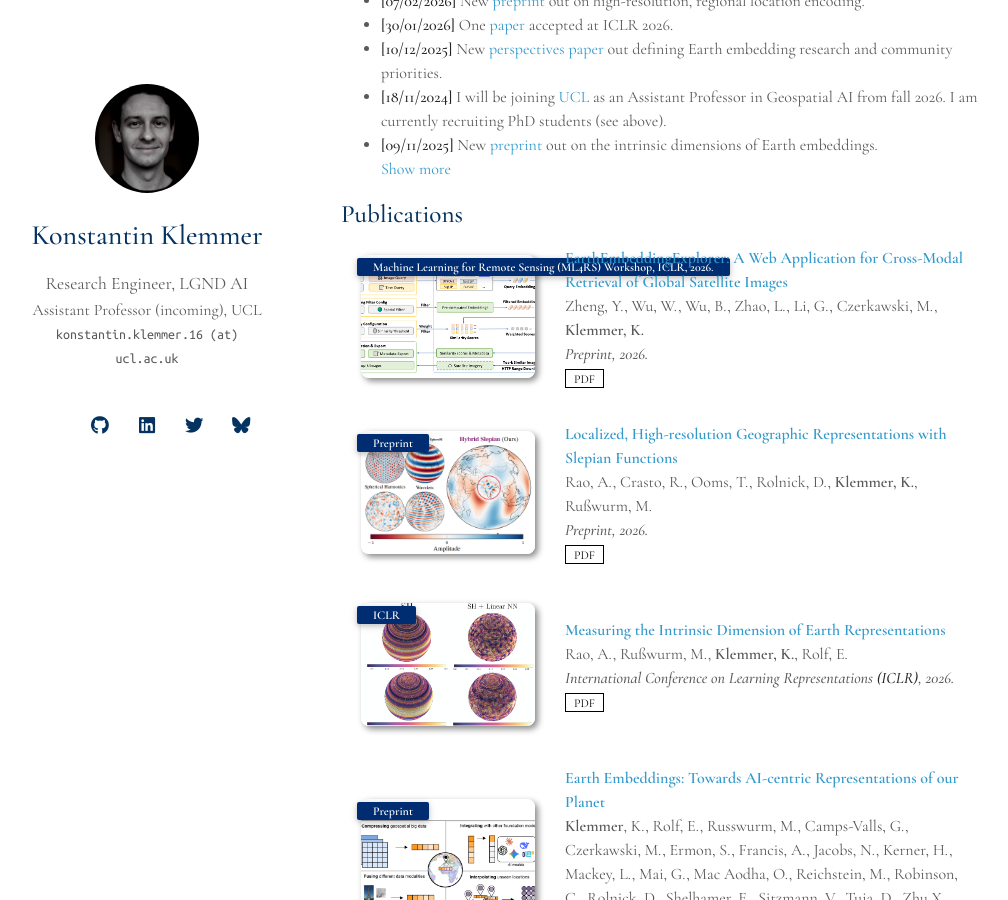
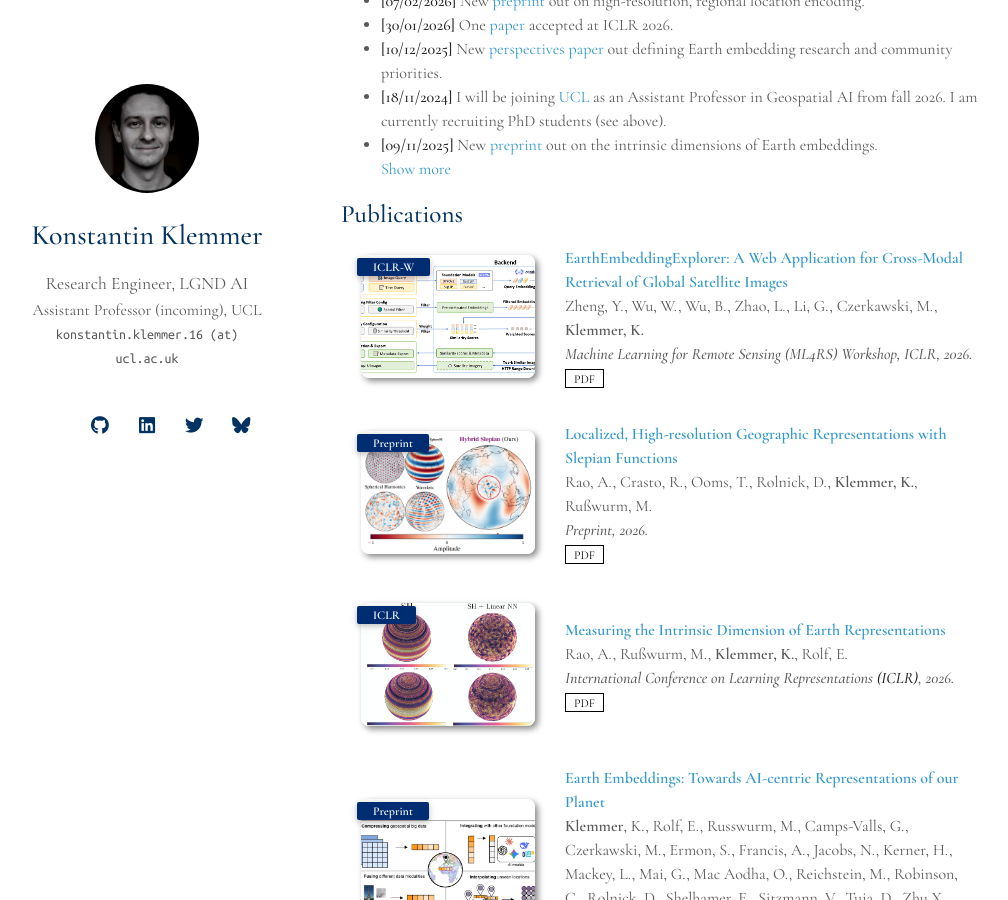
Before and after one commit to konstantinklemmer/konstantinklemmer.github.io, a Jekyll site: the page built from index.md, in a window 1280 px wide and 900 px high, scrolled down 823 px. Shown: the whole window, without its empty margins (129-1137 px from the left). Built offline with Jekyll 4.4.1, drawn with Linux system fonts in a browser that asks for light colours; a style sheet for code colours, icons or effects is not loaded; our own code applies the rules of GitHub Pages for plain Markdown files.

Commit message:
Update publications.yml

```diff
--- a/_data/publications.yml
+++ b/_data/publications.yml
@@ -2,8 +2,8 @@ main:
 
   - title: "EarthEmbeddingExplorer: A Web Application for Cross-Modal Retrieval of Global Satellite Images"
     authors: Zheng, Y., Wu, W., Wu, B., Zhao, L., Li, G., Czerkawski, M., <b>Klemmer, K.</b>
-    conference_short: Machine Learning for Remote Sensing (ML4RS) Workshop, ICLR, 2026.
-    conference: Preprint, 2026.
+    conference_short:  ICLR-W
+    conference: Machine Learning for Remote Sensing (ML4RS) Workshop, ICLR, 2026.
     pdf: https://arxiv.org/abs/2603.29441
     #bibtex: TODO
     image: ./assets/img/pub/arxiv26b.png
```
